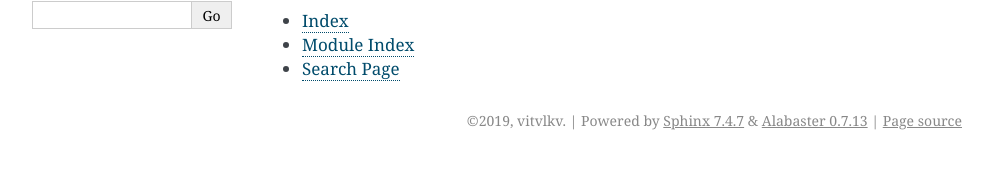
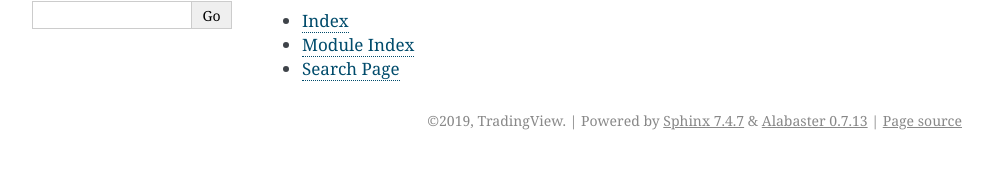
Before and after one commit to ppetrovtv/pine_script_docs, a Sphinx documentation site: the page built from source/index.rst, in a window 1280 px wide. Shown: the part 268-437 px from the top of the page, without its empty margins (148-1140 px from the left). Built offline with Sphinx 7.4.7, drawn with Linux system fonts in a browser that asks for light colours; some of the changed lines change nothing that is shown.

Commit message:
Refactoring

```diff
--- a/source/conf.py
+++ b/source/conf.py
@@ -24,9 +24,9 @@
 
 # -- Project information -----------------------------------------------------
 
-project = u'readthedocs_test'
-copyright = u'2019, vitvlkv'
-author = u'vitvlkv'
+project = u'pine_script_docs'
+copyright = u'2019, TradingView'
+author = u'vvolkov'
 
 # The short X.Y version
 version = u''
@@ -103,11 +103,6 @@
 # html_sidebars = {}
 
 
-# -- Options for HTMLHelp output ---------------------------------------------
-
-# Output file base name for HTML help builder.
-htmlhelp_basename = 'readthedocs_testdoc'
-
 
 # -- Options for LaTeX output ------------------------------------------------
 
@@ -133,32 +128,9 @@
 # (source start file, target name, title,
 #  author, documentclass [howto, manual, or own class]).
 latex_documents = [
-    (master_doc, 'readthedocs_test.tex', u'readthedocs\\_test Documentation',
-     u'vitvlkv', 'manual'),
+    (master_doc, 'pine_script_docs.tex', u'Pine Script documentation',
+     u'vvolkov', 'manual'),
 ]
-
-
-# -- Options for manual page output ------------------------------------------
-
-# One entry per manual page. List of tuples
-# (source start file, name, description, authors, manual section).
-man_pages = [
-    (master_doc, 'readthedocs_test', u'readthedocs_test Documentation',
-     [author], 1)
-]
-
-
-# -- Options for Texinfo output ----------------------------------------------
-
-# Grouping the document tree into Texinfo files. List of tuples
-# (source start file, target name, title, author,
-#  dir menu entry, description, category)
-texinfo_documents = [
-    (master_doc, 'readthedocs_test', u'readthedocs_test Documentation',
-     author, 'readthedocs_test', 'One line description of project.',
-     'Miscellaneous'),
-]
-
 
 # -- Options for Epub output -------------------------------------------------
 
--- a/source/index.rst
+++ b/source/index.rst
@@ -1,4 +1,4 @@
-.. readthedocs_test documentation master file, created by
+.. pine_script_docs documentation master file, created by
    sphinx-quickstart on Wed Feb 20 18:26:50 2019.
    You can adapt this file completely to your liking, but it should at least
    contain the root `toctree` directive.
```
Also changed, not shown: 3 other files.
